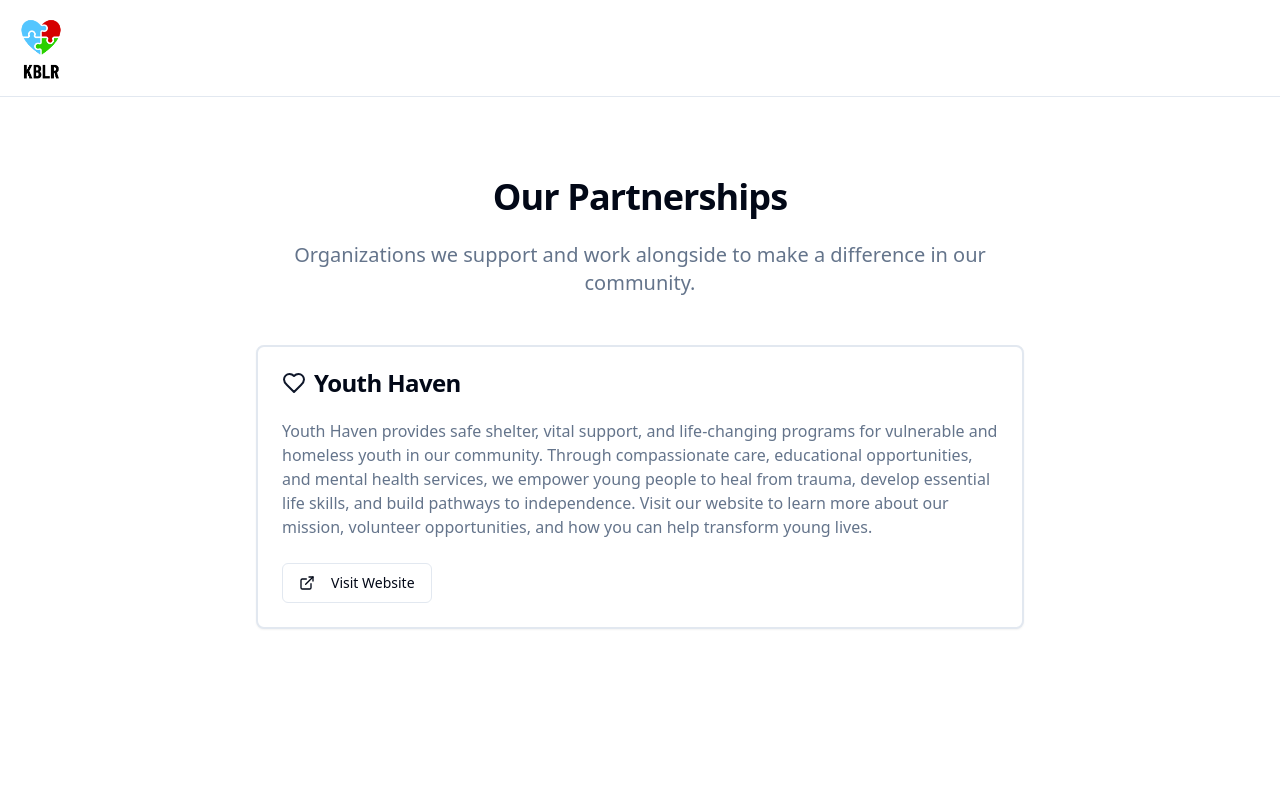
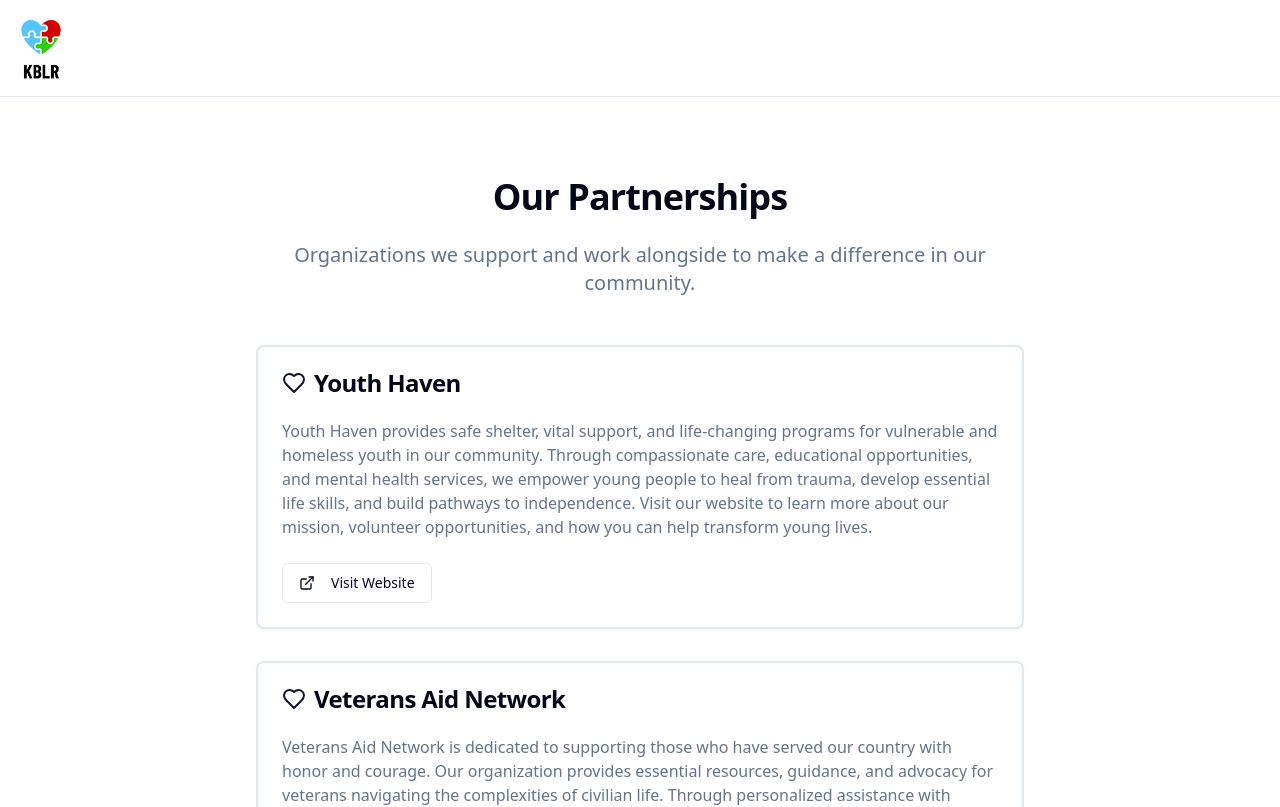
Before and after one commit to MissionSync/kingdom-business-letsroll, a React (Vite) app: page /partnerships in a window 1280 px wide. Shown: the top 807 px of the page. Built offline with nearby package versions, Linux system fonts and the light colour scheme.

Commit message:
Add Veterans Aid Network partnership
Add Veterans Aid Network to the partnerships page with a description and link.

```diff
--- a/src/pages/Partnerships.tsx
+++ b/src/pages/Partnerships.tsx
@@ -14,6 +14,11 @@ const partners: Partner[] = [
     name: "Youth Haven",
     description: "Youth Haven provides safe shelter, vital support, and life-changing programs for vulnerable and homeless youth in our community. Through compassionate care, educational opportunities, and mental health services, we empower young people to heal from trauma, develop essential life skills, and build pathways to independence. Visit our website to learn more about our mission, volunteer opportunities, and how you can help transform young lives.",
     website: "https://www.youthhaven.org/"
+  },
+  {
+    name: "Veterans Aid Network",
+    description: "Veterans Aid Network is dedicated to supporting those who have served our country with honor and courage. Our organization provides essential resources, guidance, and advocacy for veterans navigating the complexities of civilian life. Through personalized assistance with benefits claims, healthcare access, housing solutions, and employment opportunities, we're committed to ensuring no veteran faces their challenges alone. Our network of experienced volunteers and professionals works tirelessly to bridge the gaps in veteran services, creating a seamless support system for heroes in need. Join us in our mission to honor their service by providing the support they deserve.",
+    website: "https://veteransaidnetwork.net/"
   }
 ];
 
```
